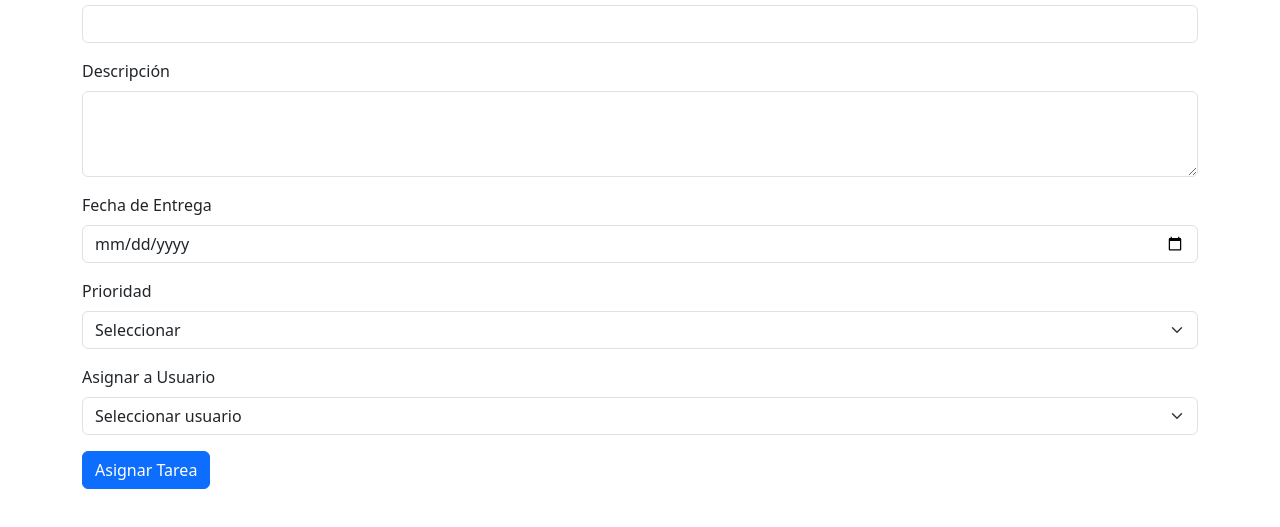
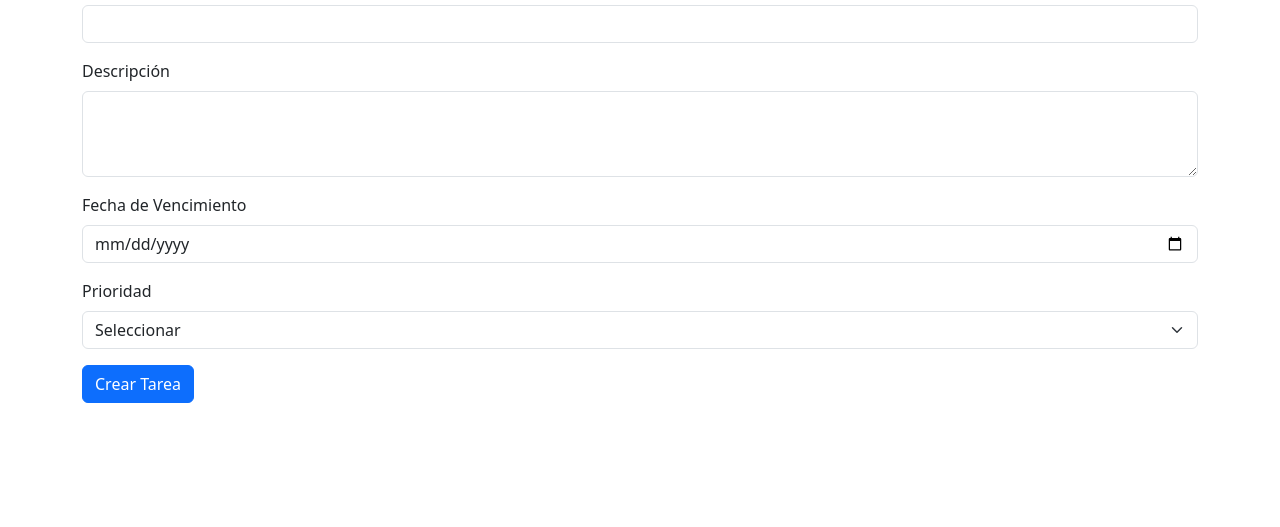
Before and after one commit to MasterxDual/GetDone-I.S.II, a plain HTML site: page frontend/views/admin/tasks.html in a window 1280 px wide. Shown: the part 137-664 px from the top of the page. Drawn offline with nearby package versions, Linux system fonts and the light colour scheme.

Commit message:
Tasks Screen - v0.2

```diff
--- a/frontend/views/admin/tasks.html
+++ b/frontend/views/admin/tasks.html
@@ -31,9 +31,9 @@
         <textarea class="form-control" id="description" name="description" rows="3"></textarea>
       </div>
 
-      <!-- Fecha de entrega -->
+      <!-- Fecha de vencimiento -->
       <div class="mb-3">
-        <label for="delivery_date" class="form-label">Fecha de Entrega</label>
+        <label for="delivery_date" class="form-label">Fecha de Vencimiento</label>
         <input type="date" class="form-control" id="delivery_date" name="delivery_date" required>
         <div class="invalid-feedback">Debe seleccionar una fecha válida.</div>
       </div>
@@ -52,18 +52,8 @@
         <div class="invalid-feedback">Seleccione una prioridad.</div>
       </div>
 
-      <!-- Usuario -->
-      <div class="mb-3">
-        <label for="user_id" class="form-label">Asignar a Usuario</label>
-        <select class="form-select" id="user_id" name="user_id" required>
-          <option value="">Seleccionar usuario</option>
-          <!-- Opciones se cargarán dinámicamente -->
-        </select>
-        <div class="invalid-feedback">Seleccione un usuario.</div>
-      </div>
-
       <!-- Botón -->
-      <button type="submit" class="btn btn-primary">Asignar Tarea</button>
+      <button type="submit" class="btn btn-primary">Crear Tarea</button>
     </form>
   </div>
 </body>
```
